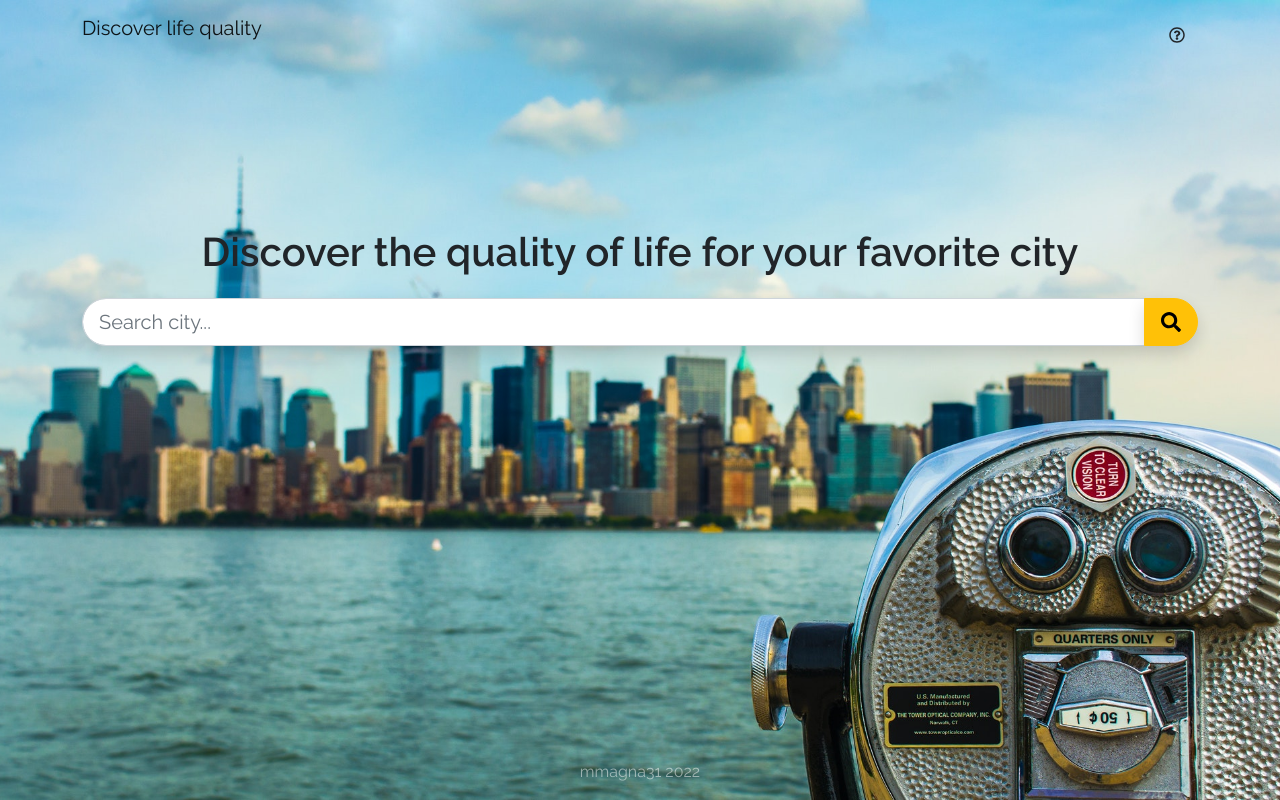
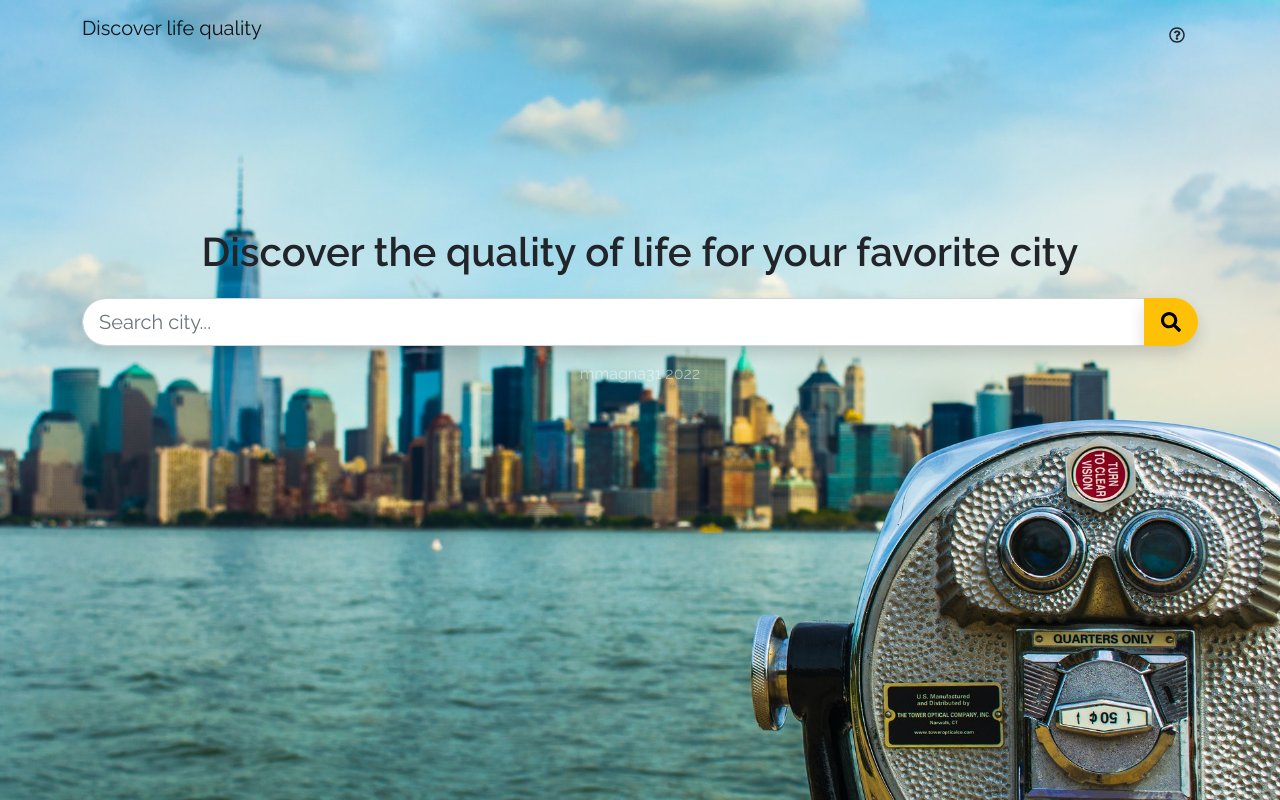
Before and after one commit to mmagna31/discover-life-quality, a website built with webpack: page index.html in a window 1280 px wide. Built offline with nearby package versions, Linux system fonts and the light colour scheme.

Commit message:
in progress

```diff
--- a/src/scss/custom.scss
+++ b/src/scss/custom.scss
@@ -23,7 +23,7 @@ body {
   // background-attachment: fixed;
   background-size: cover;
   // height: 100%;
-  min-height: 100vh;
+  // min-height: 100vh;
   display: flex;
   flex-direction: column;
 }
@@ -31,7 +31,7 @@ body {
 html {
   scroll-behavior: smooth;
   // height: 100%;
-  min-height: 100vh;
+  // min-height: 100vh;
 }
 
 .rounded-ends {
```
